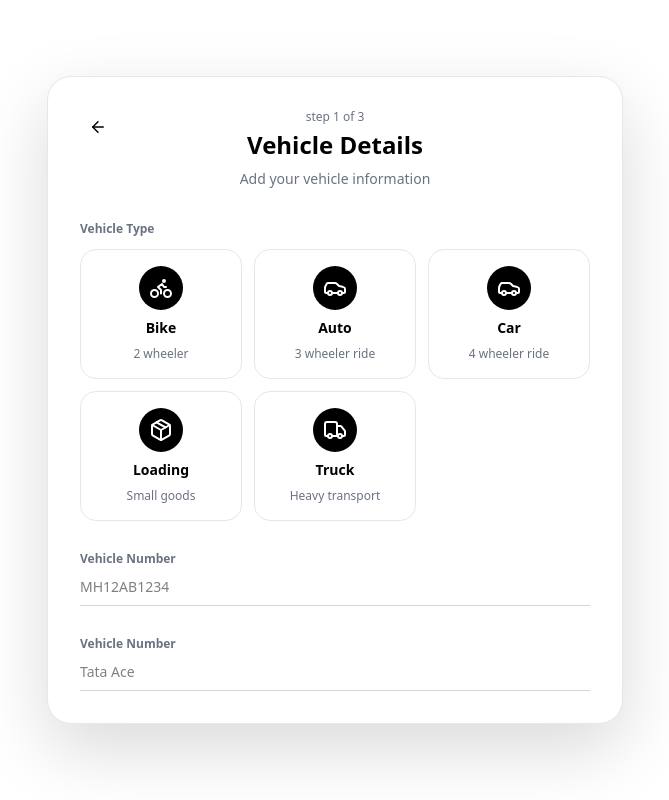
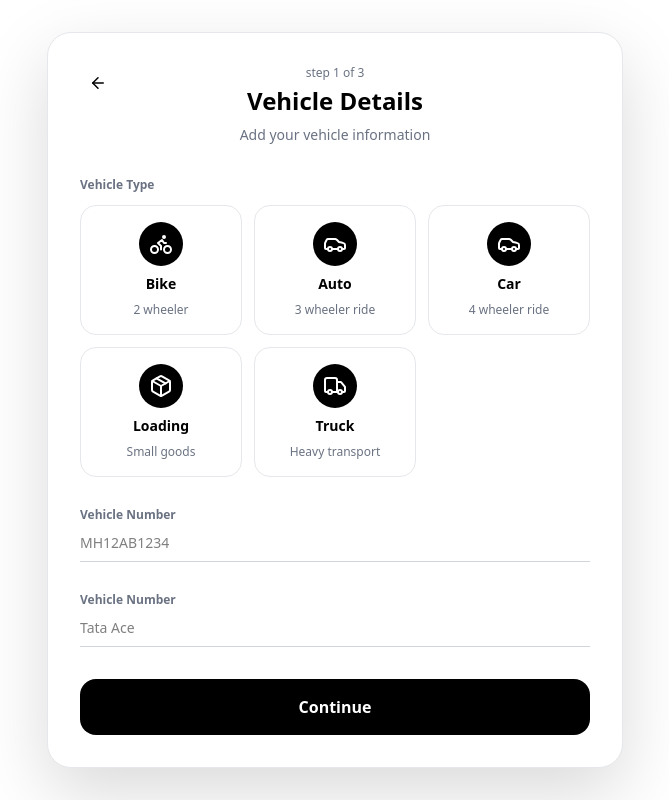
Before and after one commit to Pratik-Tiruwa/RideNest, a Next.js app: page /partner/onboarding/vehicle in a window 1280 px wide. Shown: the whole page, without its empty margins (305-974 px from the left). Built offline with nearby package versions, Linux system fonts and the light colour scheme; no server answers.

Commit message:
feat(partner): add animated continue button to vehicle onboarding step

```diff
--- a/src/app/partner/onboarding/vehicle/page.tsx
+++ b/src/app/partner/onboarding/vehicle/page.tsx
@@ -119,6 +119,14 @@ function page() {
 
                 </div>
 
+                <motion.button
+                whileHover={{ scale : 1.02}}
+                whileTap={{ scale : 0.97 }}
+                className='mt-8 w-full h-14 rounded-2xl bg-black text-white font-semibold flex items-center justify-center gap-2 disabled:opacity-40 transition'
+                > Continue
+
+                </motion.button>
+
             </motion.div>
 
         </div>
```
